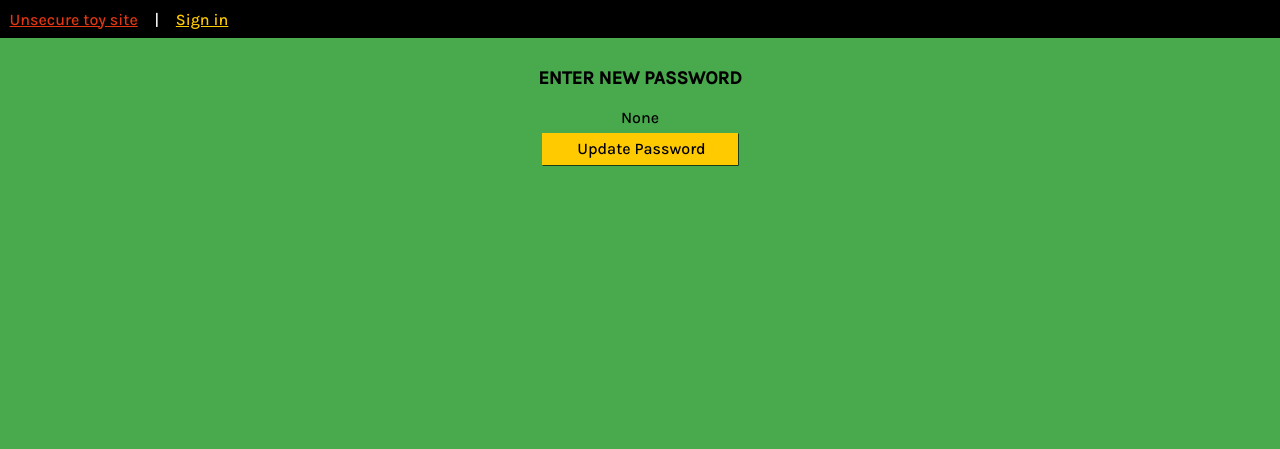
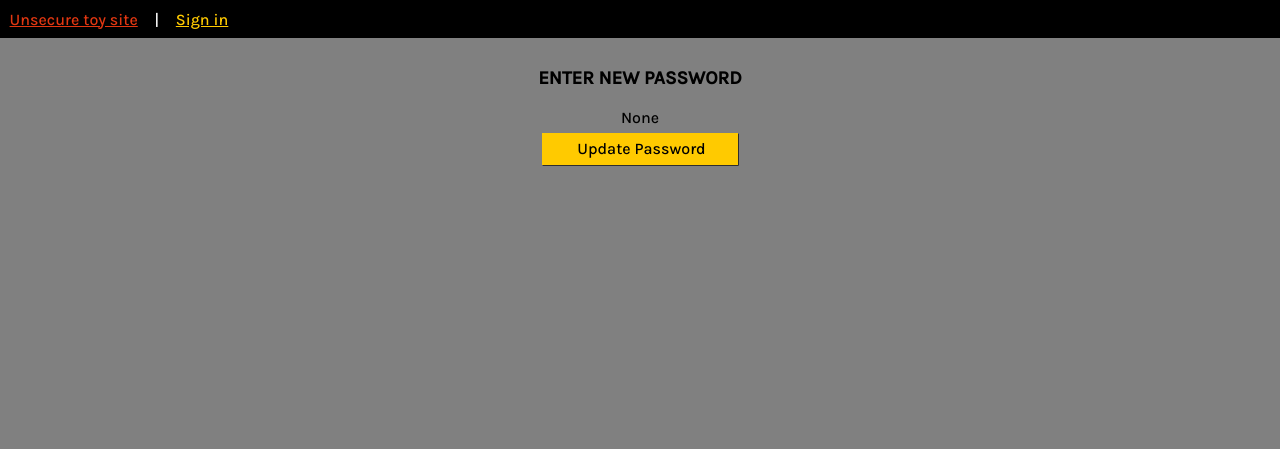
Before and after one commit to learling/boxbusiness, a Django app: page /reset/1/1/ in a window 1280 px wide. Shown: the top 449 px of the page. Run offline with Django 3.2, Linux system fonts and the light colour scheme; some libraries are stand-ins or nearby versions.

Commit message:
Test color changing

```diff
--- a/src/static/css/bb-style.css
+++ b/src/static/css/bb-style.css
@@ -9,7 +9,8 @@
 body, main {
 	margin: 0;
 	padding: 0;
-	background-color: var(--bb-green);
+	/*background-color: var(--bb-green);*/
+	background-color: gray;
 	ḿin-height: 100vh;
 }
 body, input, a, p {
```
